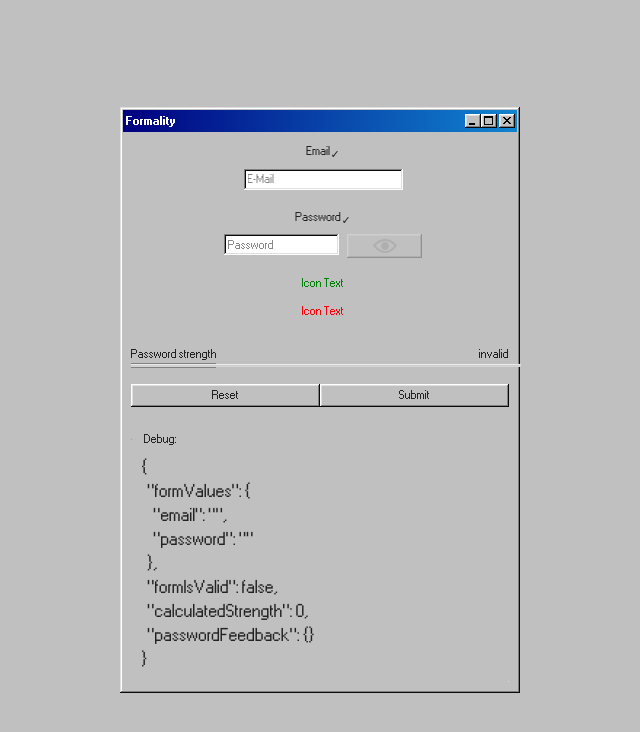
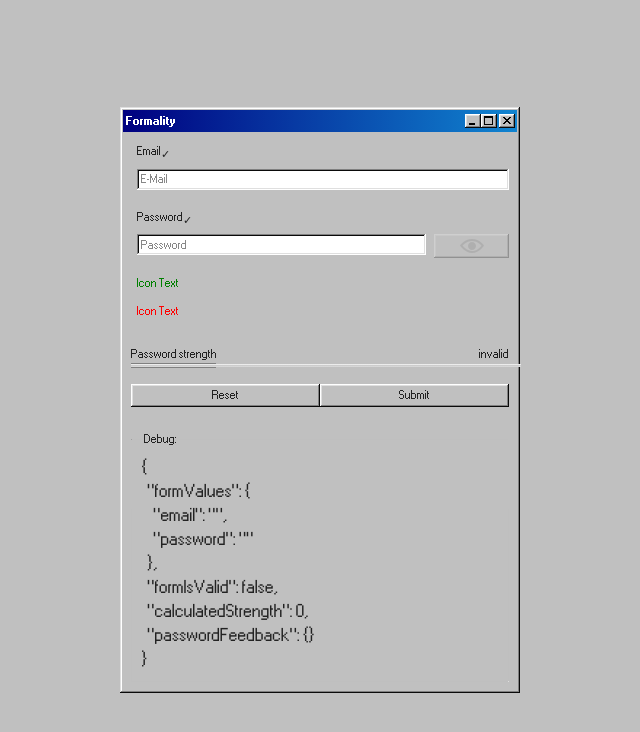
Before and after one commit to maurer2/formality, a Vue app: page / in a window 1280 px wide. Shown: the top 732 px of the page, without its empty margins (320-960 px from the left). Built offline with nearby package versions, Linux system fonts and the light colour scheme.

Commit message:
Fixed input alignment

```diff
--- a/src/components/Email.vue
+++ b/src/components/Email.vue
@@ -77,6 +77,7 @@ export default Vue.extend({
 
 <style scoped lang="scss">
 .field {
+  align-items: stretch;
   margin-bottom: 1rem;
 }
 
--- a/src/components/Password.vue
+++ b/src/components/Password.vue
@@ -118,6 +118,7 @@ export default Vue.extend({
 
 <style scoped lang="scss">
 .field {
+  align-items: stretch;
   margin-bottom: 1rem;
 }
 
```
